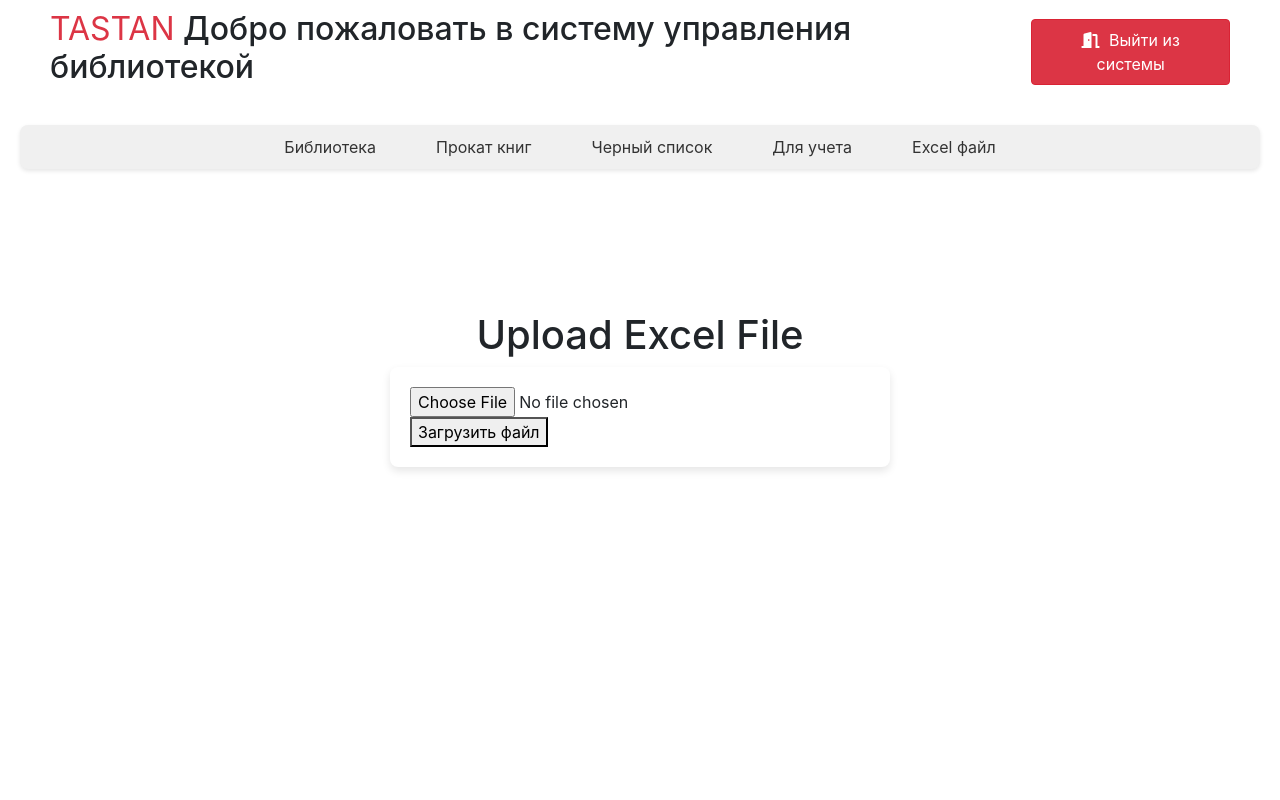
After one commit to Tastanbai/kitap2025, a Django app: page /excel/ in a window 1280 px wide. The commit adds this page. Run offline with Django 5.2, Linux system fonts and the light colour scheme; a user stored in the database is signed in; some libraries are stand-ins or nearby versions.

Commit message:
add excel

```diff
--- a/myapp/templates/myapp/blacklist.html
+++ b/myapp/templates/myapp/blacklist.html
@@ -85,6 +85,7 @@
                 <li><a href="{% url 'myapp:rent_book' %}">Прокат книг</a></li>
                 <li><a href="{% url 'myapp:blacklist' %}">Черный список </a></li>
                 <li><a href="{% url 'myapp:view_returned_books' %}">Для учета</a></li>
+                <li><a href="{% url 'myapp:excel' %}">Excel файл</a></li>
             </ul>
         </nav>
     </header>
--- a/myapp/templates/myapp/edit_book.html
+++ b/myapp/templates/myapp/edit_book.html
@@ -37,6 +37,11 @@
             <label for="id_bbk">{{ form.bbk.label }}</label>
             {{ form.bbk }}
             <span class="error_info">{{ form.bbk.errors.0 }}</span>
+        </div>
+        <div class="form-group">
+            <label for="id_year_published">{{ form.year_published.label }}</label>
+            {{ form.year_published }}
+            <span class="error_info">{{ form.year_published.errors.0 }}</span>
         </div>
 
         <div class="form-group">
--- /dev/null
+++ b/myapp/templates/myapp/excel.html
@@ -0,0 +1,164 @@
+<html lang="en">
+<head>
+    <meta charset="UTF-8">
+    <title>Библиотека</title>
+    <link href="https://cdn.jsdelivr.net/npm/bootstrap@5.3.2/dist/css/bootstrap.min.css" rel='stylesheet'>
+    <link href="https://cdnjs.cloudflare.com/ajax/libs/font-awesome/6.0.0-beta3/css/all.min.css" rel="stylesheet">
+    <link rel="icon" href="https://icon-icons.com/icons2/405/PNG/512/Books_40673.png" type="image/x-icon">
+    <!-- Добавьте ссылки на Bootstrap CSS и JS в ваш HTML-файл -->
+<link href="https://maxcdn.bootstrapcdn.com/bootstrap/4.5.2/css/bootstrap.min.css" rel="stylesheet">
+<script src="https://ajax.googleapis.com/ajax/libs/jquery/3.5.1/jquery.min.js"></script>
+<script src="https://cdnjs.cloudflare.com/ajax/libs/popper.js/1.16.0/umd/popper.min.js"></script>
+<script src="https://maxcdn.bootstrapcdn.com/bootstrap/4.5.2/js/bootstrap.min.js"></script>
+
+    <style>
+        .header-container {
+            display: flex;
+            justify-content: space-between;
+            align-items: center;
+            padding: 10px 50px;
+        }
+        .btn_vertical a {
+            margin-bottom: 5px; /* Увеличиваем отступ между кнопками */
+            width: 100%;
+            padding: 10px; /* Увеличиваем внутренний отступ кнопки */
+            font-size: 14px; /* Изменяем размер текста кнопки */
+            text-align: center; /* Центрируем содержимое блока */
+
+        }
+        .error_info {
+            font-weight: 400;
+            color: #dc3545;
+        }
+        .btn-danger {
+            color: #fff;
+            background-color: #dc3545;
+            border-color: #d92334;
+            padding: 8px 16px;
+            text-decoration: none;
+            font-size: 16px;
+            display: inline-block;
+        }
+        .btn-danger:hover {
+            background-color: #c1121f;
+            border-color: #a50e1c;
+        }
+        .fas {
+            margin-right: 5px;
+        }
+
+        nav {
+            background-color: #f0f0f0; /* Light grey background for the nav */
+            border-radius: 8px; /* Rounded corners for the nav */
+            margin: 20px; /* Adds margin around the nav for spacing */
+            box-shadow: 0 2px 4px rgba(0, 0, 0, 0.1); /* Subtle shadow for depth */
+        }
+        nav ul {
+            list-style: none; /* Removes bullet points from the list */
+            padding: 0; /* Removes padding */
+            margin: 0; /* Removes margin */
+            display: flex; /* Flexbox for horizontal layout */
+            justify-content: center; /* Center items horizontally */
+            align-items: center; /* Center items vertically */
+        }
+        nav ul li {
+            margin: 10px; /* Adds space between navigation items */
+        }
+        nav ul li a {
+            text-decoration: none; /* Removes underline from links */
+            color: #333; /* Dark grey color for text */
+            font-size: 16px; /* Sets the font size */
+            padding: 10px 20px; /* Padding for clickable area */
+        }
+        nav ul li a:hover, nav ul li a:focus {
+            background-color: #ddd; /* Light grey background on hover/focus */
+            border-radius: 4px; /* Rounded corners on hover/focus */
+        }
+        /* Центрирование содержимого страницы */
+.content-container {
+    display: flex;
+    flex-direction: column;
+    align-items: center;
+    justify-content: center;
+    min-height: 50vh; /* Используйте минимальную высоту вьюпорта, чтобы элементы могли занимать всю доступную высоту */
+    padding: 20px; /* Добавляем внутренний отступ для отступов вокруг содержимого */
+}
+
+/* Стилизация формы загрузки */
+form {
+    width: 100%; /* Максимальная ширина формы */
+    max-width: 500px; /* Ограничиваем ширину формы, чтобы она не была слишком широкой */
+    margin: 0 auto; /* Автоматический маргин для центрирования формы */
+    box-shadow: 0 4px 8px rgba(0, 0, 0, 0.1); /* Добавляем тень для лучшей визуализации */
+    padding: 20px; /* Внутренние отступы для поля ввода и кнопки */
+    background-color: #fff; /* Фоновый цвет формы */
+    border-radius: 8px; /* Скругление углов формы */
+}
+
+    </style>
+</head>
+<body>
+
+    <div class="header-container">
+        <h2><span class="error_info">{{ request.user.username }}</span> Добро пожаловать в систему управления библиотекой</h2>
+        <span><a href="{% url 'myapp:logout' %}" class="btn btn-danger"><i class="fas fa-door-open"></i> Выйти из системы</a></span>
+    </div>
+
+    <header>
+        <nav>
+            <ul>
+                <li><a href="{% url 'myapp:index' %}">Библиотека</a></li>
+                <li><a href="{% url 'myapp:rent_book' %}">Прокат книг</a></li>
+                <li><a href="{% url 'myapp:blacklist' %}">Черный список </a></li>
+                <li><a href="{% url 'myapp:view_returned_books' %}">Для учета</a></li>
+                <li><a href="{% url 'myapp:excel' %}">Excel файл</a></li>
+            </ul>
+        </nav>
+    </header>
+    <div id="alert-container"></div>
+
+    <div class="content-container">
+        <h1>Upload Excel File</h1>
+        <form method="post" enctype="multipart/form-data">
+            {% csrf_token %}
+            <input type="file" name="file" required>
+            <button type="submit">Загрузить файл</button>
+        </form>
+    </div>
+
+<script>
+    $(document).ready(function() {
+        // При клике на любую ссылку сортировки
+        $('.sorting-controls a').on('click', function(e) {
+            e.preventDefault(); // Отменяем стандартное поведение ссылки
+
+            // Удаляем класс 'active' у всех ссылок
+            $('.sorting-controls a').removeClass('active');
+            // Добавляем класс 'active' только к кликнутой ссылке
+            $(this).addClass('active');
+
+            // Тут ваш код для AJAX-запроса или перезагрузки страницы
+        });
+    });
+    </script>
+    <script>
+        $(document).ready(function() {
+            // Проверяем, есть ли сообщение для отображения
+            var message = "{{ message }}";
+            var error = "{{ error }}";
+
+            if (message) {
+                $('#alert-container').html('<div class="alert alert-success alert-dismissible fade show" role="alert">' + message +
+                '<button type="button" class="close" data-dismiss="alert" aria-label="Close"><span aria-hidden="true">&times;</span></button></div>');
+            }
+
+            if (error) {
+                $('#alert-container').html('<div class="alert alert-danger alert-dismissible fade show" role="alert">' + error +
+                '<button type="button" class="close" data-dismiss="alert" aria-label="Close"><span aria-hidden="true">&times;</span></button></div>');
+            }
+        });
+        </script>
+
+</div>
+</body>
+</html>
--- a/myapp/templates/myapp/index.html
+++ b/myapp/templates/myapp/index.html
@@ -86,10 +86,10 @@
                 <li><a href="{% url 'myapp:rent_book' %}">Прокат книг</a></li>
                 <li><a href="{% url 'myapp:blacklist' %}">Черный список </a></li>
                 <li><a href="{% url 'myapp:view_returned_books' %}">Для учета</a></li>
+                <li><a href="{% url 'myapp:excel' %}">Excel файл</a></li>
             </ul>
         </nav>
     </header>
-
         <div class="container">
             <div class="input-group mb-3">
                 <div class="container">
--- a/myapp/templates/myapp/rent_book.html
+++ b/myapp/templates/myapp/rent_book.html
@@ -84,6 +84,7 @@
                 <li><a href="{% url 'myapp:rent_book' %}">Прокат книг</a></li>
                 <li><a href="{% url 'myapp:blacklist' %}">Черный список </a></li>
                 <li><a href="{% url 'myapp:view_returned_books' %}">Для учета</a></li>
+                <li><a href="{% url 'myapp:excel' %}">Excel файл</a></li>
             </ul>
         </nav>
     </header>
--- a/myapp/templates/myapp/returned_books.html
+++ b/myapp/templates/myapp/returned_books.html
@@ -87,6 +87,7 @@
                 <li><a href="{% url 'myapp:rent_book' %}">Прокат книг</a></li>
                 <li><a href="{% url 'myapp:blacklist' %}">Черный список </a></li>
                 <li><a href="{% url 'myapp:view_returned_books' %}">Для учета</a></li>
+                <li><a href="{% url 'myapp:excel' %}">Excel файл</a></li>
             </ul>
         </nav>
     </header>
--- a/myapp/urls.py
+++ b/myapp/urls.py
@@ -6,6 +6,7 @@ app_name = 'myapp'
 urlpatterns = [
     path('login/', views.user_login, name='login'),
     path('', views.index, name='index'),
+    path('excel/', views.excel, name='excel'),
     path('send-email/', views.send_email, name='send_email'),
     path('rent_book/', views.rent_book, name='rent_book'),
     path('blacklist/', views.blacklist, name='blacklist'),
--- a/myapp/views.py
+++ b/myapp/views.py
@@ -211,7 +211,7 @@ def add_publish(request):
             send_mail(
                 'Подтверждение аренды книги',
                 f"Уважаемый {form.cleaned_data['name']}, вы успешно арендовали книгу '{publish_instance.book.name}' на дату {publish_instance.date_out}. Возврат до {publish_instance.date_in}.",
-                'sms@kitap-nomad.kz',  # Измените на ваш активный email
+                'kitaphana@oqz.kz',  # Измените на ваш активный email
                 [recipient_email],
                 fail_silently=False,
             )
@@ -361,7 +361,7 @@ def send_email(request):
                 send_mail(
                     'Истек срок возврата',
                     f'У вас есть просроченные записи, пожалуйста, верните книгу {publish.book.name} как можно скорее.',
-                    'sms@kitap-nomad.kz',
+                    'kitaphana@oqz.kz',
                     [publish.email],
                     fail_silently=False,
                 )
@@ -369,3 +369,18 @@ def send_email(request):
             return HttpResponse("Запись не найдена", status=404)  # Возвращаем ошибку, если запись не найдена или не принадлежит пользователю
         return redirect('myapp:blacklist')
     return redirect('myapp:blacklist')
+
+
+from .utils import create_books_from_excel
+
+
+@login_required
+def excel(request):
+    if request.method == 'POST':
+        if 'file' in request.FILES:
+            file = request.FILES['file']
+            create_books_from_excel(file, request.user)
+            return render(request, 'myapp/excel.html', {'message': 'Excel файл успешно загружен и обработан'})
+        else:
+            return render(request, 'myapp/excel.html', {'error': 'Файл не найден. Пожалуйста, загрузите файл.'})
+    return render(request, 'myapp/excel.html')
--- a/myproject/settings.py
+++ b/myproject/settings.py
@@ -158,9 +158,9 @@ STATICFILES_DIRS = [
 STATIC_ROOT=os.path.join(BASE_DIR, 'staticfiles_build', 'static')
 
 EMAIL_BACKEND = 'django.core.mail.backends.smtp.EmailBackend'
-EMAIL_HOST = 'kitap-nomad.kz'
+EMAIL_HOST = 'oqz.kz'
 EMAIL_PORT = 465
 EMAIL_USE_SSL = True
 EMAIL_USE_TLS = False
-EMAIL_HOST_USER = 'sms@kitap-nomad.kz'
+EMAIL_HOST_USER = 'kitaphana@oqz.kz'
 EMAIL_HOST_PASSWORD = '1858644Oo@'
```
Also changed, not shown: myapp/utils.py (added, +18 -0 lines), db.sqlite3 (added).
